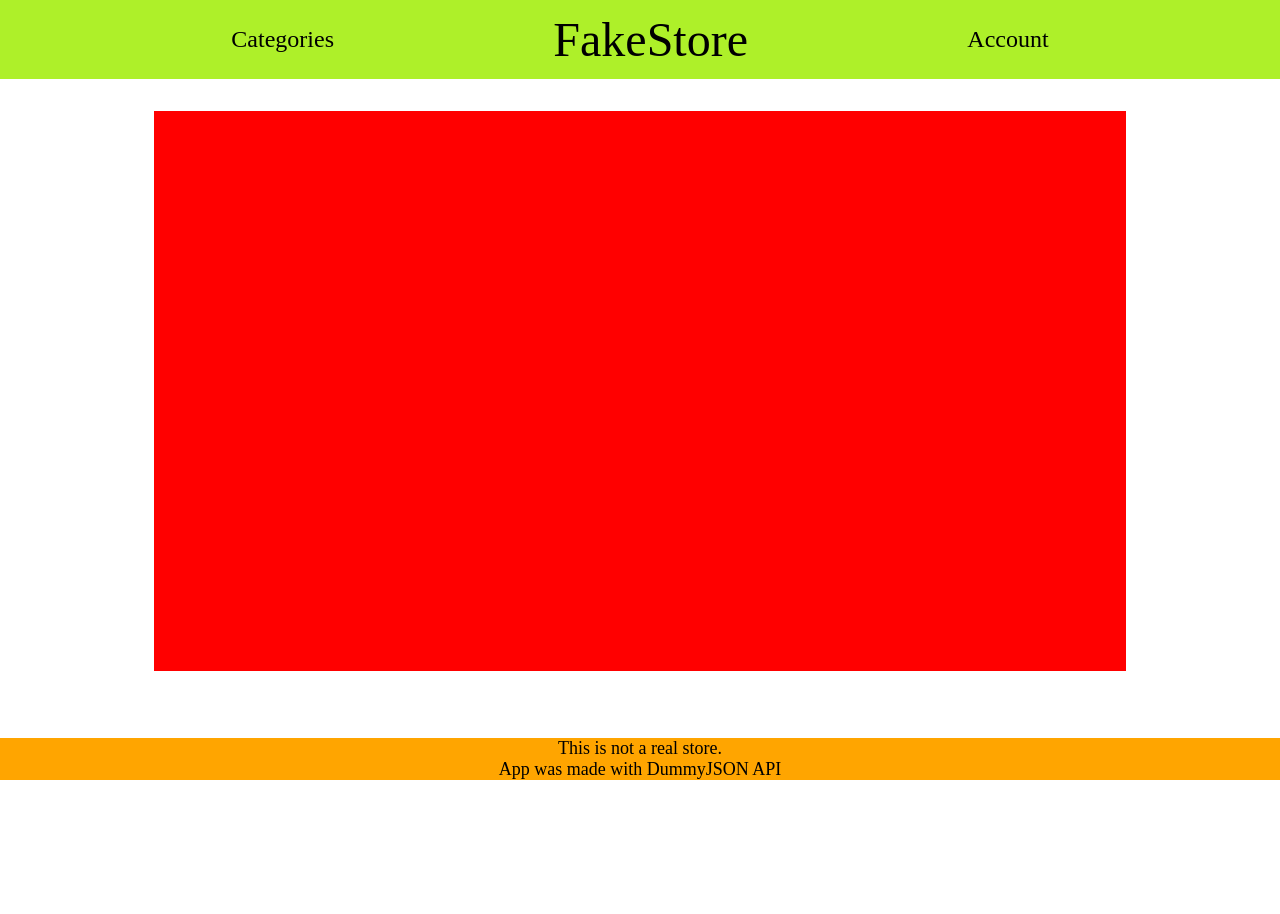
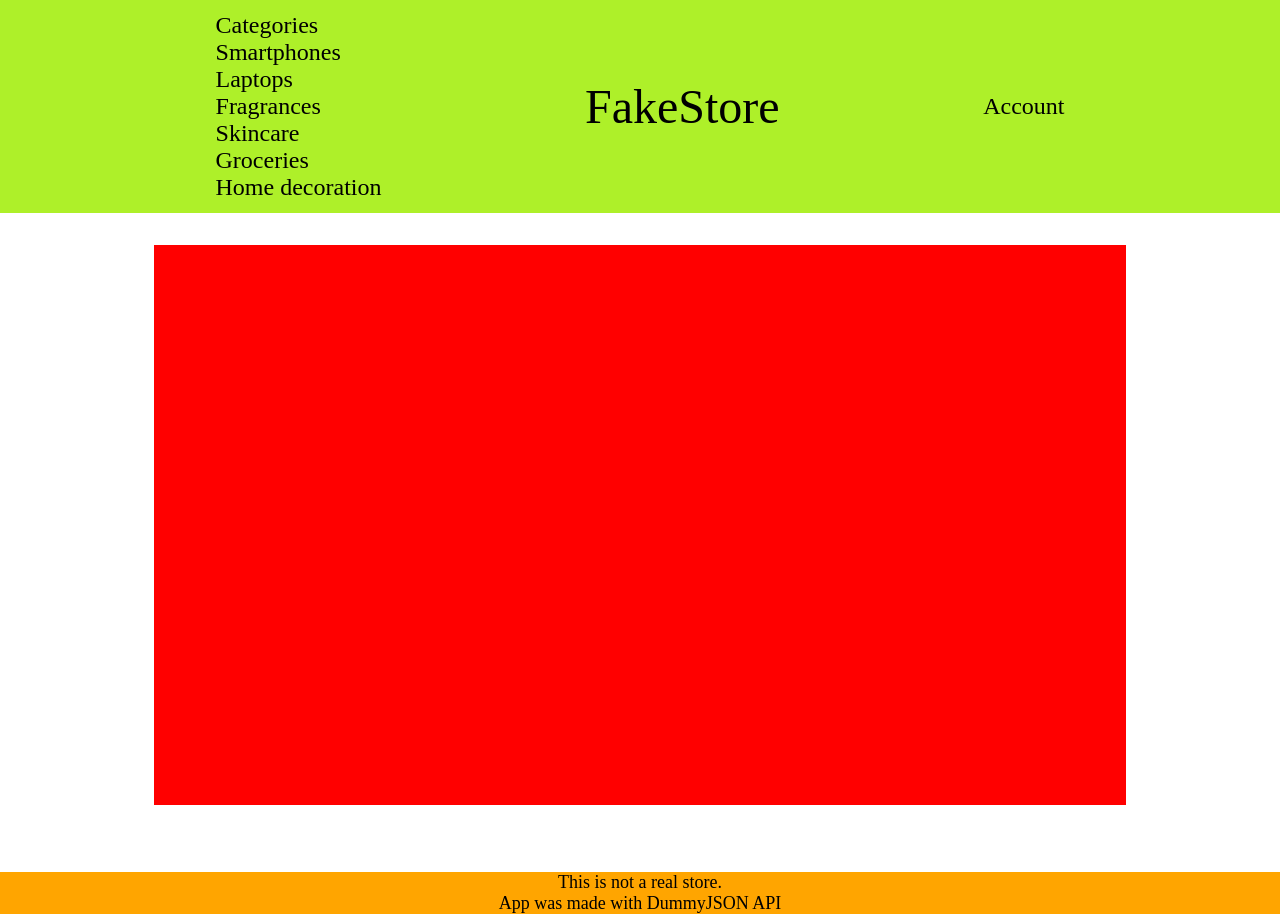
Before and after one commit to RaghRoog/fake-store, a React (Create React App) app: page / in a window 1280 px wide. Before the commit the page ends 800 px from the top, so only its background shows below. Built offline with nearby package versions, Linux system fonts and the light colour scheme.

Commit message:
basic navbar functionality

```diff
--- a/src/components/Nav.js
+++ b/src/components/Nav.js
@@ -1,10 +1,32 @@
-
+import { useState } from "react"
 
 export default function Nav() {
 
+    let [catagoriesClicked, setCategoriesClicked] = useState(false)
+
+    function changeDisplay(element){
+        let elToDisplay = document.querySelector(`.${element}`)
+        if(catagoriesClicked == false){
+            elToDisplay.style.display = 'block'
+            setCategoriesClicked(true)
+        }else{
+            elToDisplay.style.display = 'none'
+            setCategoriesClicked(false)
+        }
+    }
+
     return(
         <div className="nav">
-            <div className="categories">Categories</div>
+            <div onClick={()=>changeDisplay('categories-container')} className="categories">Categories
+                <div className="categories-container">
+                    <div className="category">Smartphones</div>
+                    <div className="category">Laptops</div>
+                    <div className="category">Fragrances</div>
+                    <div className="category">Skincare</div>
+                    <div className="category">Groceries</div>
+                    <div className="category">Home decoration</div>
+                </div>
+            </div>
             <p className="name">FakeStore</p>
             <div className="account">Account</div>
         </div>
```
